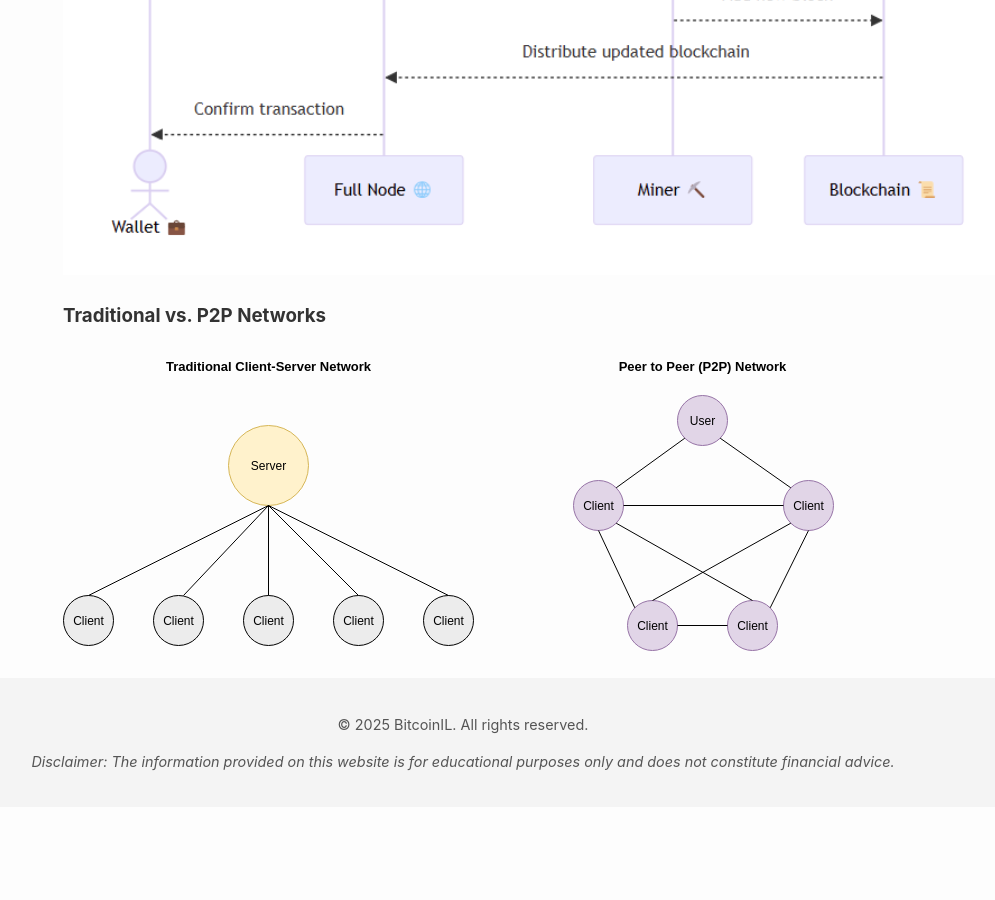
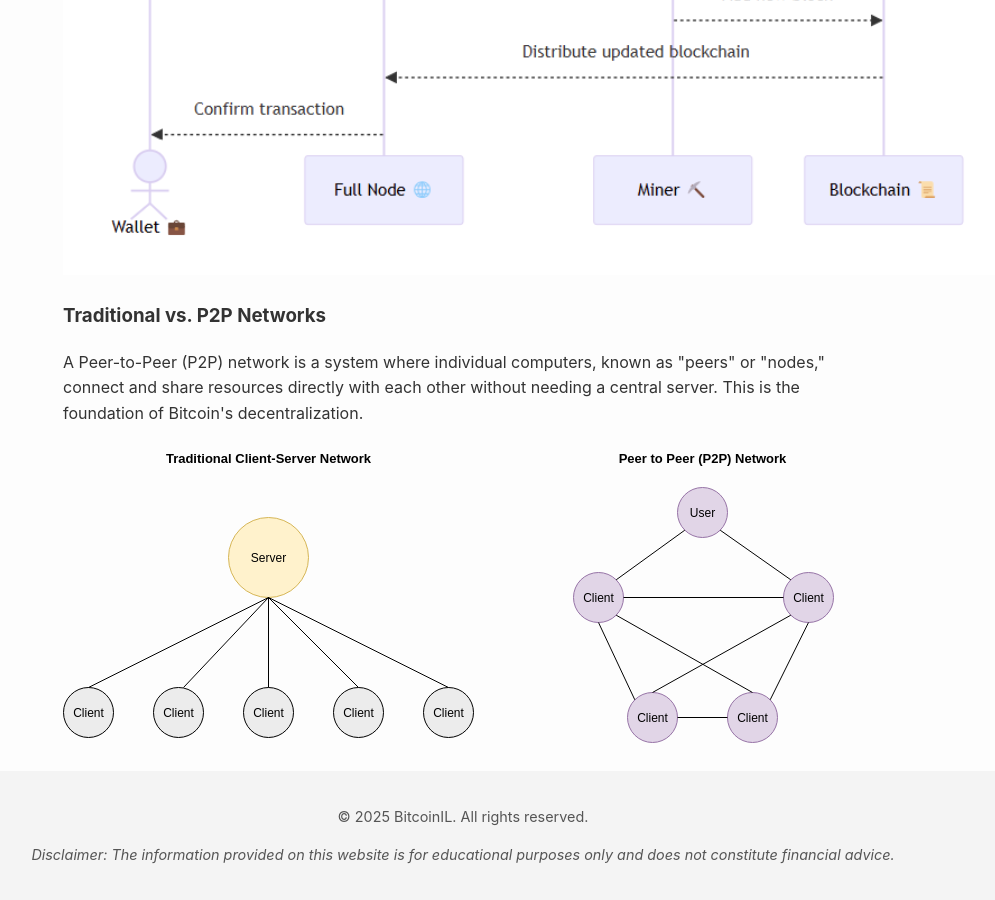
Before and after one commit to YaronWhite86/bitcoin-consulting-israel-staging.github.io, a Jekyll site: the page built from learning-center.md, in a window 1280 px wide and 900 px high, scrolled down 1173 px. Shown: the whole window, without its empty margins (177-1172 px from the left). Built offline with Jekyll 4.4.1, drawn with Linux system fonts in a browser that asks for light colours; before the commit the page ends 1980 px from its top, so only the background shows below that.

Commit message:
Update learning-center.md
p2p text addition

```diff
--- a/learning-center.md
+++ b/learning-center.md
@@ -33,6 +33,7 @@ Sometimes a picture is worth a thousand words. Here are some diagrams to help vi
   </div>
   <div>
     <h3>Traditional vs. P2P Networks</h3>
+    <p>A Peer-to-Peer (P2P) network is a system where individual computers, known as "peers" or "nodes," connect and share resources directly with each other without needing a central server. This is the foundation of Bitcoin's decentralization.</p>
     <img src="{{ '/assets/images/network_types_p2p.svg' | relative_url }}" alt="A diagram comparing hardware and software wallets.">
   </div>
 </div>
```
